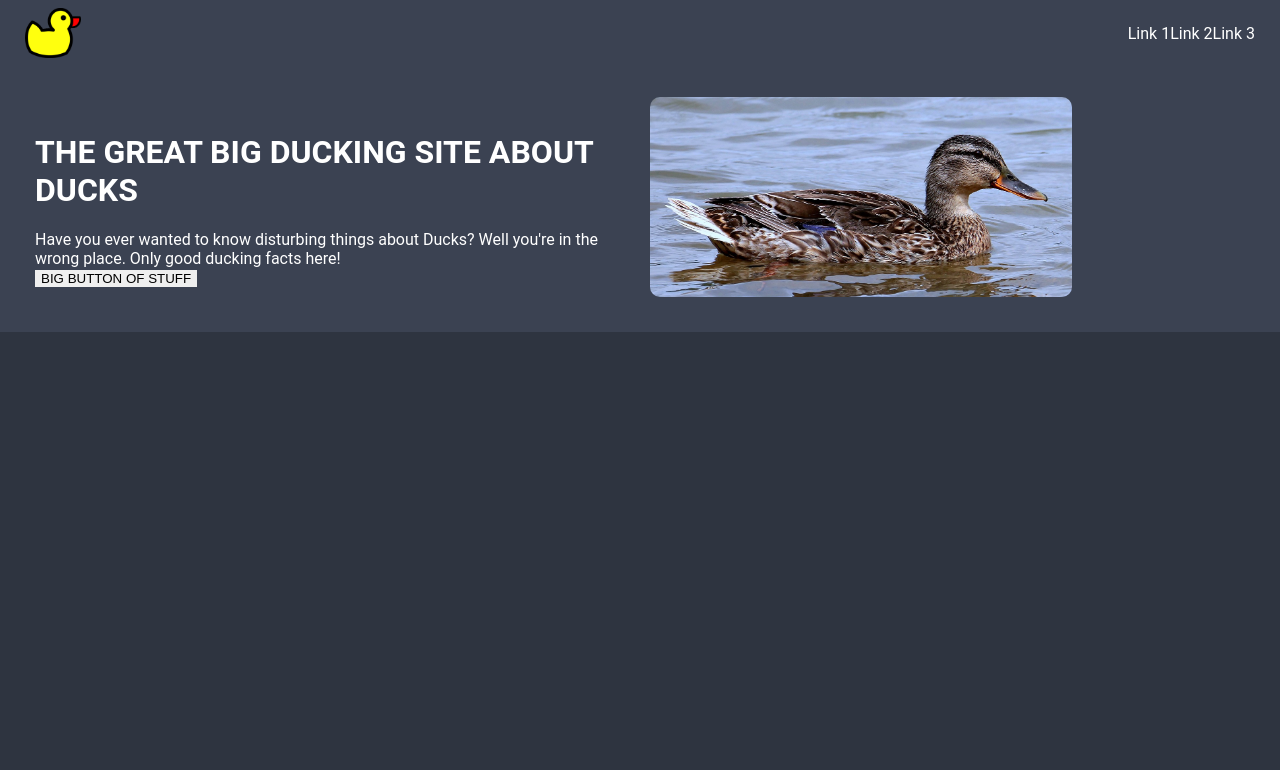
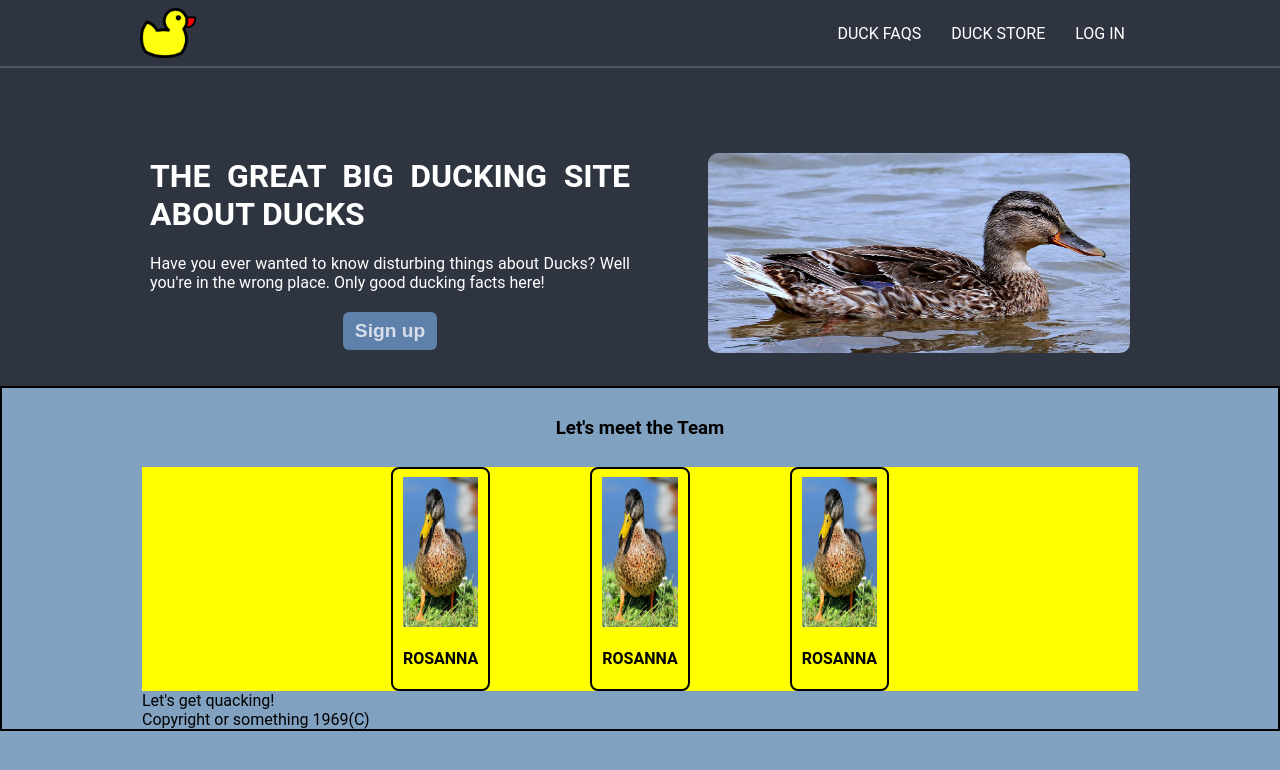
Before and after one commit to convictedweirdo/odin-landing-page, a plain HTML site: page index.html in a window 1280 px wide. Drawn offline with Linux system fonts and the light colour scheme.

Commit message:
further work needed

```diff
--- a/index.html
+++ b/index.html
@@ -13,14 +13,14 @@
                 </div>
             </div>
             <div class="navBarRight">
-                <div>
-                    Link 1
+                <div class="navBarLink">
+                    DUCK FAQS
                 </div>
-                <div>
-                    Link 2
+                <div class="navBarLink">
+                    DUCK STORE
                 </div>
-                <div>
-                    Link 3
+                <div class="navBarLink">
+                    LOG IN
                 </div>
 
             </div>
@@ -33,9 +33,9 @@
                 <div>
                     Have you ever wanted to know disturbing things about Ducks? Well you're in the wrong place. Only good ducking facts here!
                 </div>
-                <div>
+                <div class="signUp">
                     <button class="button1">
-                        BIG BUTTON OF STUFF
+                        Sign up
                     </button>
                 </div>
             </div>
@@ -44,5 +44,45 @@
 
             </div>
         </div>
+        <div class="mainBar">
+            <div class="mainBarTop">
+                <h3>Let's meet the Team</h3>
+            </div>
+            <div class="mainBarMid">
+                <div class="mainBarMidCol">
+                    <div class="col">
+                        <img src="images/duckteam.jpg" alt="duckteamMember" class="duckTeam">
+                    </div>
+                    <div class="col">
+                        <h4>ROSANNA</h4>
+                    </div>
+                </div>
+                <div class="mainBarMidCol">
+                    <div class="col">
+                        <img src="images/duckteam.jpg" alt="duckteamMember" class="duckTeam">
+                    </div>
+                    <div class="col">
+                        <h4>ROSANNA</h4>
+                    </div>
+                </div>
+                <div class="mainBarMidCol">
+                    <div class="col">
+                        <img src="images/duckteam.jpg" alt="duckteamMember" class="duckTeam">
+                    </div>
+                    <div class="col">
+                        <h4>ROSANNA</h4>
+                    </div>
+                </div>
+
+            </div>
+            <div class="mainBarBot">
+                <div>
+                    Let's get quacking!
+                </div>
+            </div>
+        <footer>
+            Copyright or something 1969(C)
+        </footer>
+        </div>
     </body>
 </html>
--- a/stylesheet.css
+++ b/stylesheet.css
@@ -1,31 +1,41 @@
+:root {
+    --main-bg-color: #2E3440;
+    --main-padding: 140px;
+  }
+
 body {
     font-family: 'roboto', monospace;
-    background-color: #2E3440;
+    background-color: #81A1C1;
     margin: 0px;
 }
 
 .topBanner {
-    background-color: #3B4252;
+    background-color: var(--main-bg-color);
     display: flex;
     height: 50px;
     align-items: center;
     padding: 8px;
     color: white;
-    padding-left: 25px;
-    padding-right: 25px;
+    padding-left: var(--main-padding);
+    padding-right: var(--main-padding);
     gap: 20px;
+    border-bottom: 2px solid #4C566A;
 
 }
 
 .navBarLeft, .navBarRight {
-    background-color: #3B4252;
+    background-color: var(--main-bg-color);
     display: flex;
     flex: 1;
-
 }
 
 .navBarRight {
     justify-content: flex-end;
+}
+
+.navBarLink {
+    margin-left: 15px;
+    margin-right: 15px;
 }
 
 .logo {
@@ -35,22 +45,36 @@ body {
 .mid {
     display: flex;
     height: 250px;
-    background-color: #3B4252;
+    background-color: var(--main-bg-color);
     color: white;
     align-items: center;
     justify-content: space-evenly;
     padding: 8px;
-    padding-left: 25px;
-    padding-right: 25px;
+    padding-left: var(--main-padding);
+    padding-right: var(--main-padding);
+    padding-top: 60px;
 
 
 }
 
 .midLeft, .midRight {
+    display: flex;
     flex: 1;
     justify-content: center;
     padding-left: 10px;
     padding-right: 10px;
+
+}
+
+.midLeft {
+    flex-direction: column;
+    text-align: justify;
+}
+
+.midRight {
+
+    justify-content: flex-end;
+
 }
 
 img {
@@ -63,6 +87,70 @@ img {
 
 }
 
+.duckTeam {
+    height: 150px;
+}
+
 .button1 {
     border: 0px;
+    margin: 20px;
+    font-weight: bold;
+    background-color: #5E81AC;
+    color:#D8DEE9;
+    padding-top: 8px;
+    padding-bottom: 8px;
+    padding-left: 12px;
+    padding-right: 12px;
+    border-radius: 6px;
+    font-size: larger;
 }
+
+.signUp {
+    display: flex;
+    justify-content: center;
+}
+
+.mainBar {
+    display: flex;
+    border: 2px solid black;
+    flex-direction: column;
+    padding-left: var(--main-padding);
+    padding-right: var(--main-padding);
+}
+
+.mainBarTop {
+    display: flex;
+    justify-content: center;
+    padding-top: 10px;
+    padding-bottom: 10px;
+}
+
+.mainBarMid {
+    display: flex;
+    flex-direction: row;
+    padding-left: 200px;
+    padding-right: 200px;
+    justify-content: center;
+    background-color: yellow;
+}
+
+.mainBarMidCol {
+    flex: 1;
+    display: flex;
+    flex-direction: column;
+    border: 2px solid black;
+    border-radius: 8px;
+    padding-top: 8px;
+    padding-left: 10px;
+    padding-right: 10px;
+    margin-left: 50px;
+    margin-right: 50px;
+
+}
+
+.col {
+    display: flex;
+    justify-content: space-evenly;
+    margin: auto;
+
+}
```
Also changed, not shown: images/duckteam.jpg (added).
